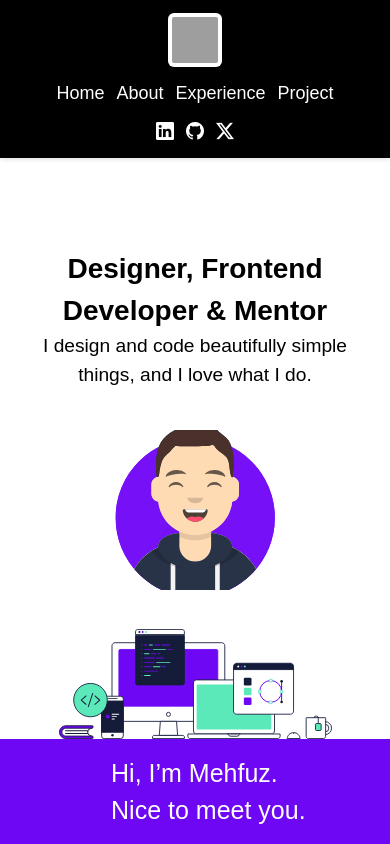
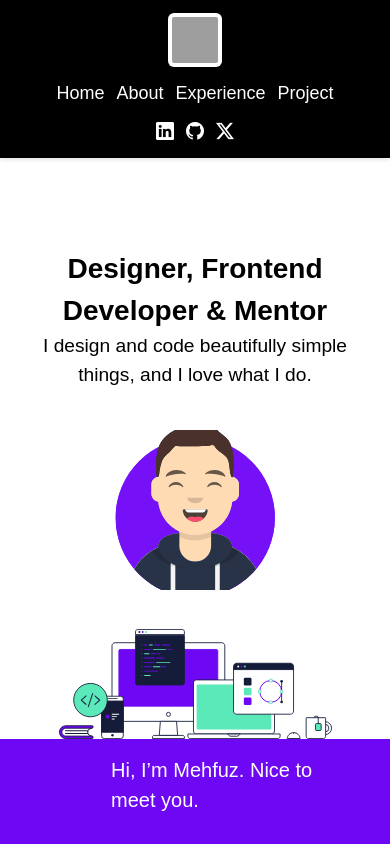
Before and after one commit to MEHFUZ-dev/portfolio-website, an Angular app: page / in a window 390 px wide. Shown: the top 844 px of the page. Built offline with nearby package versions, Linux system fonts and the light colour scheme; grey boxes are pictures that could not be loaded.

Commit message:
first-s-r

```diff
--- a/src/app/experience/experience.component.css
+++ b/src/app/experience/experience.component.css
@@ -55,12 +55,12 @@
 }
 @media (min-width: 350px) and (max-width: 599px) {
   .first-para {
-    font-size: 25px;
+    font-size: 20px;
   }
 }
 @media (min-width: 200px) and (max-width: 349px) {
   .first-para {
-    font-size: 25px;
+    font-size: 15px;
   }
 }
 
@@ -88,7 +88,7 @@
 }
 @media (min-width: 0px) and (max-width: 299px) {
   .second-para {
-    font-size: 11px;
+    font-size: 8px;
   }
 }
 
```
